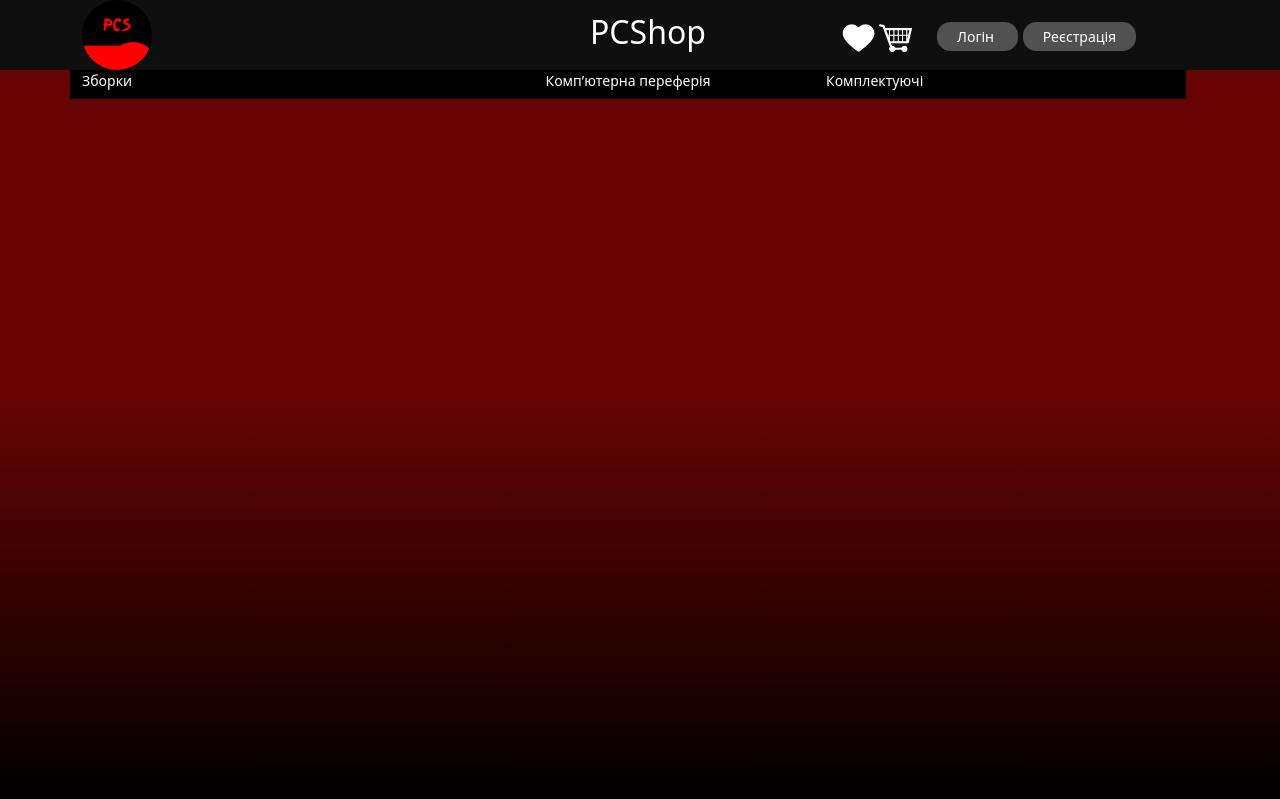
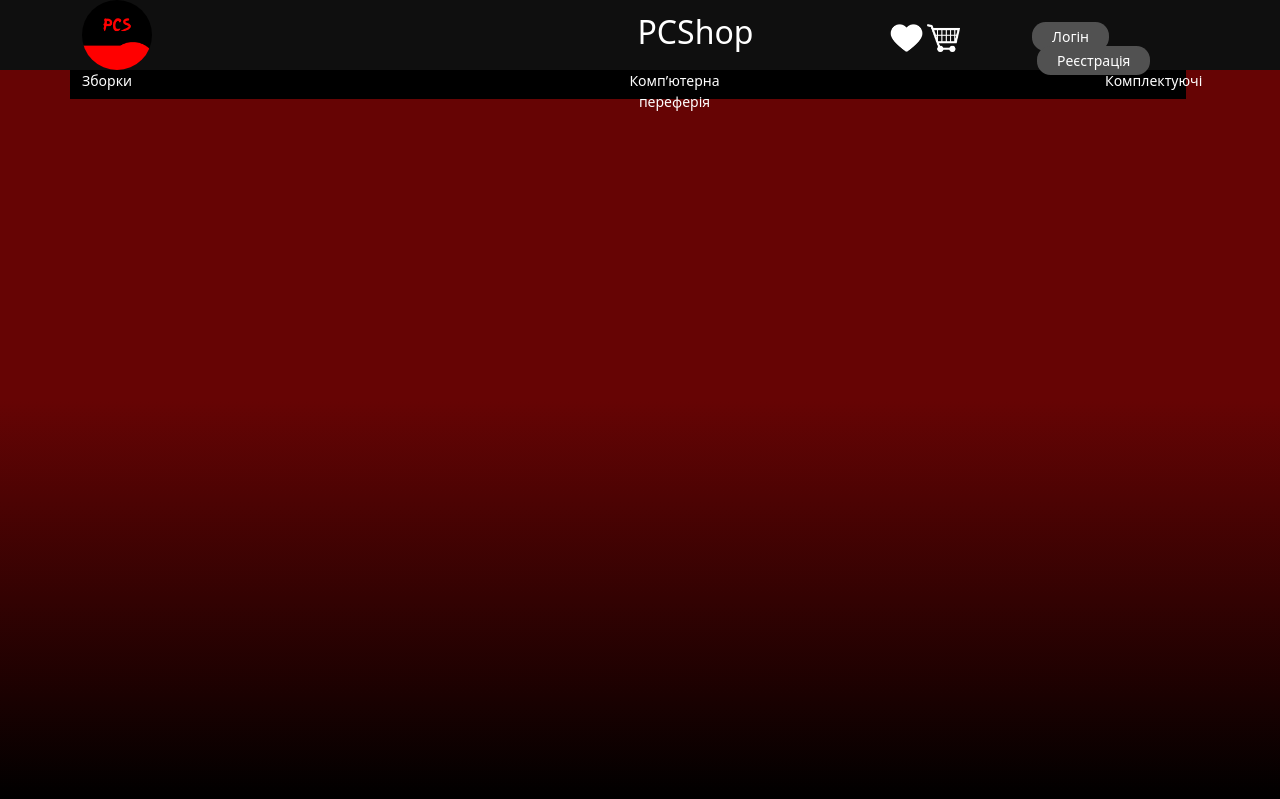
Before and after one commit to Sharixx/PCSHOP, a Flask app: page / in a window 1280 px wide. Shown: the top 799 px of the page. Run offline with Flask 2, Linux system fonts and the light colour scheme.

Commit message:
I Commited new

```diff
--- a/templates/base.html
+++ b/templates/base.html
@@ -18,23 +18,25 @@
                <div class="col-2">
                    <a href="#"><img src="../static/img/logo_project.png" alt="logo" class="logo_img"></a>
                </div>
-               <div class="col-3"></div>
-           <a href="#" class="col-2"><div class="logo_text"><h2>PCShop</h2></div></a>
+                   <div class="col-2"></div>
+               <a href="#" class="col-3 text-center"><div class="logo_text"><h2>PCShop</h2></div></a>
 
-                <div class="col-1"></div>
+
 
                 <div class="col-1">
                     <a href="#"><img src="../static/img/heart.png" alt="like" class="heart_img"></a>
                     <a href="#"><img src="../static/img/basket.png" alt="basket" class="basket_img"></a>
                 </div>
-                    <div class="col-3 btns">
-                        <a href="#" class="button_login">
+
+                        <div class="btns col-2">
+                            <a href="#" class="col-1 button_login">
                                 Логін
                             </a>
-                        <a href="#" class="button_register">
+                            <a href="#" class="col-1 button_register">
                                 Реєстрація
                             </a>
                         </div>
+
 
 
            </div>
@@ -44,17 +46,19 @@
     <div class="navigation">
         <div class="container">
             <div class="nav_body row justify-content-between">
-                <div class="col-4 nav_1">
+
+                    <div class="col-2 nav_1">
                         <a href="#">Зборки</a>
                     </div>
 
-                <div class="col-4 nav_2 text-center">
+                    <div class="col-2 nav_2 text-center">
                         <a href="#">Комп’ютерна переферія</a>
                     </div>
 
-                <div class="col-4 nav_3">
+                    <div class="col-1 nav_3">
                         <a href="#">Комплектуючі</a>
                     </div>
+
             </div>
         </div>
     </div>
```
Also changed, not shown: templates/css/style.css (+22 -5 lines). Lines whose indentation alone changed are shown as unchanged.
